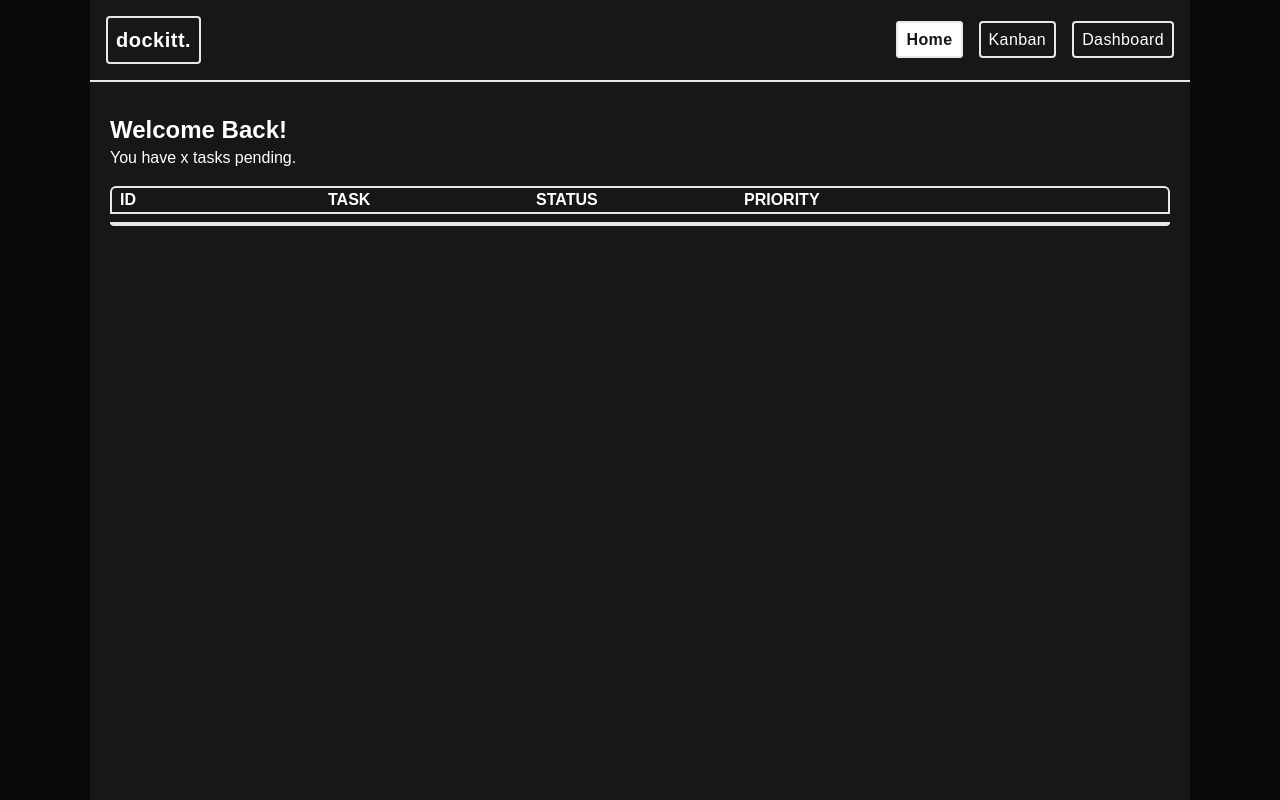
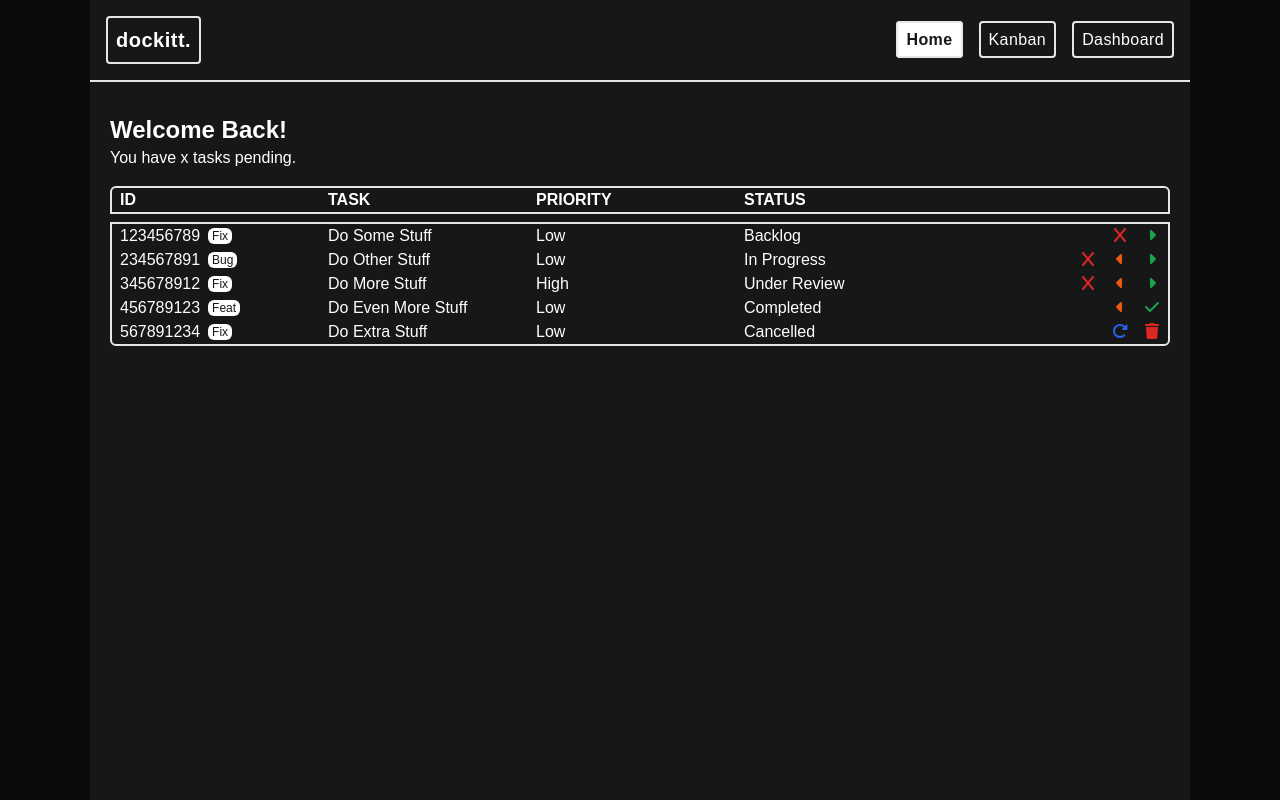
Before and after one commit to williamalowe/next-dockitt, a Next.js app: page / in a window 1280 px wide. Built offline with nearby package versions, Linux system fonts and the light colour scheme; a web font is replaced by a local one.

Commit message:
feat: add task-list-item-component

```diff
--- /dev/null
+++ b/src/components/task-list-item.tsx
@@ -0,0 +1,79 @@
+import {
+  faCaretLeft,
+  faCaretRight,
+  faCheck,
+  faRotateRight,
+  faTrash,
+  faX,
+} from "@fortawesome/free-solid-svg-icons";
+import { FontAwesomeIcon } from "@fortawesome/react-fontawesome";
+
+export default function TaskListItem({
+  id,
+  tag,
+  task,
+  priority,
+  status,
+}: {
+  id: string;
+  tag: string;
+  task: string;
+  priority: string;
+  status: string;
+}) {
+  return (
+    <div className="flex capitalize px-2">
+      <div className="flex-1 flex items-center gap-x-2">
+        {id}{" "}
+        <span className="bg-white text-neutral-900 text-xs px-1 rounded-md">
+          {tag}
+        </span>
+      </div>
+      <div className="flex-1">{task}</div>
+      <div className="flex-1">{priority}</div>
+      <div className="flex-1">{status}</div>
+      <div className="flex-1 flex justify-end gap-x-4">
+        {status === "backlog" ? (
+          <>
+            <button>
+              <FontAwesomeIcon icon={faX} className="w-4 h-4 text-red-600" />
+            </button>
+            <button>
+              <FontAwesomeIcon icon={faCaretRight} className="w-4 h-4 text-green-600" />
+            </button>
+          </>
+        ) : status === "completed" ? (
+          <>
+            <button>
+              <FontAwesomeIcon icon={faCaretLeft} className="w-4 h-4 text-orange-600" />
+            </button>
+            <button>
+              <FontAwesomeIcon icon={faCheck} className="w-4 h-4 text-green-600" />
+            </button>
+          </>
+        ) : status === "cancelled" ? (
+          <>
+            <button>
+              <FontAwesomeIcon icon={faRotateRight} className="w-4 h-4 text-blue-600" />
+            </button>
+            <button>
+              <FontAwesomeIcon icon={faTrash} className="w-4 h-4 text-red-600" />
+            </button>
+          </>
+        ) : (
+          <>
+            <button>
+              <FontAwesomeIcon icon={faX} className="w-4 h-4 text-red-600" />
+            </button>
+            <button>
+              <FontAwesomeIcon icon={faCaretLeft} className="w-4 h-4 text-orange-600" />
+            </button>
+            <button>
+              <FontAwesomeIcon icon={faCaretRight} className="w-4 h-4 text-green-600" />
+            </button>
+          </>
+        )}
+      </div>
+    </div>
+  );
+}
--- a/src/components/task-list.tsx
+++ b/src/components/task-list.tsx
@@ -1,5 +1,7 @@
+import TaskListItem from "./task-list-item"
+
 export default function TaskList() {
-  const headerLabels = ["ID", "TASK", "STATUS", "PRIORITY", ""]
+  const headerLabels = ["ID", "TASK", "PRIORITY", "STATUS", ""]
   return (
     <div className='flex flex-col mt-4'>
       <div className='flex px-2 border-2 rounded-t-md'>
@@ -10,7 +12,44 @@ export default function TaskList() {
         }
       </div>
       <div className="mt-2 border-2 rounded-b-md">
-
+        {
+          // Map DB Tasks
+        }
+        <TaskListItem
+          id="123456789"
+          tag="fix"
+          task="Do some stuff"
+          priority="low"
+          status="backlog"
+        />
+        <TaskListItem
+          id="234567891"
+          tag="bug"
+          task="Do other stuff"
+          priority="low"
+          status="in progress"
+        />
+        <TaskListItem
+          id="345678912"
+          tag="fix"
+          task="Do more stuff"
+          priority="high"
+          status="under review"
+        />
+        <TaskListItem
+          id="456789123"
+          tag="feat"
+          task="Do even more stuff"
+          priority="low"
+          status="completed"
+        />
+        <TaskListItem
+          id="567891234"
+          tag="fix"
+          task="Do extra stuff"
+          priority="low"
+          status="cancelled"
+        />
       </div>
     </div>
   )
```
Also changed, not shown: package.json (+10 -5 lines), 1 other file (tests, documents, lock files or other folders).
